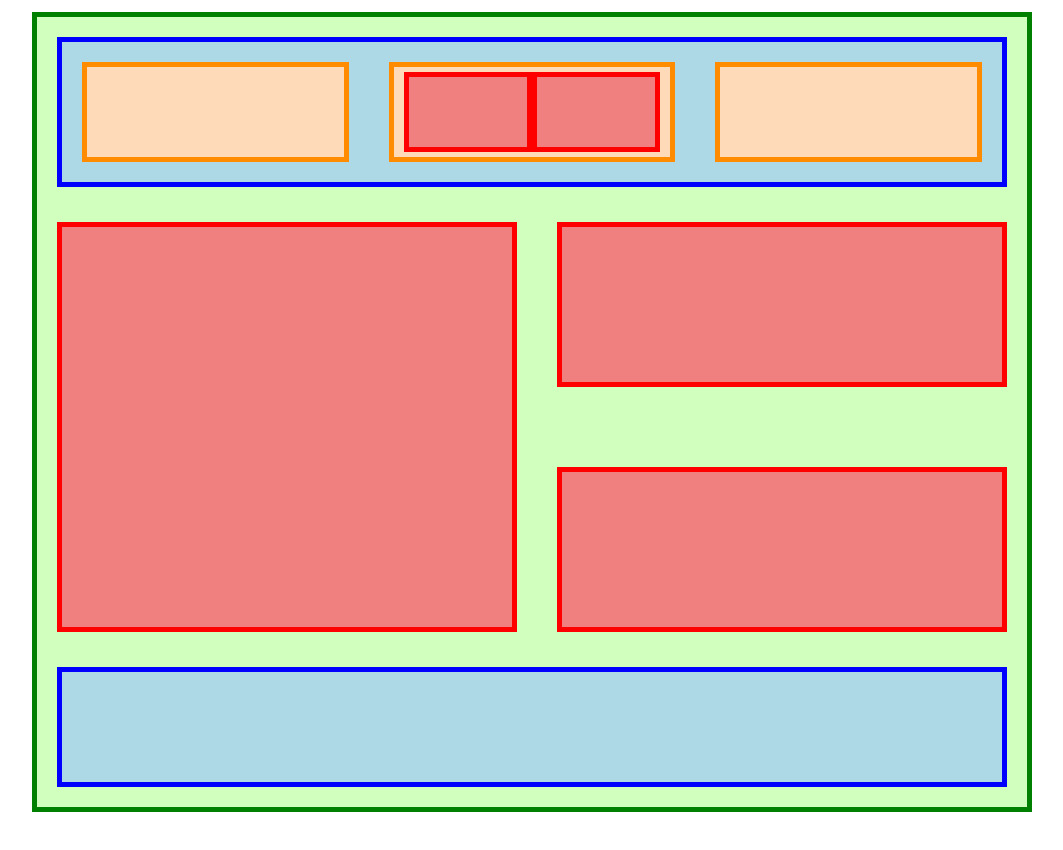
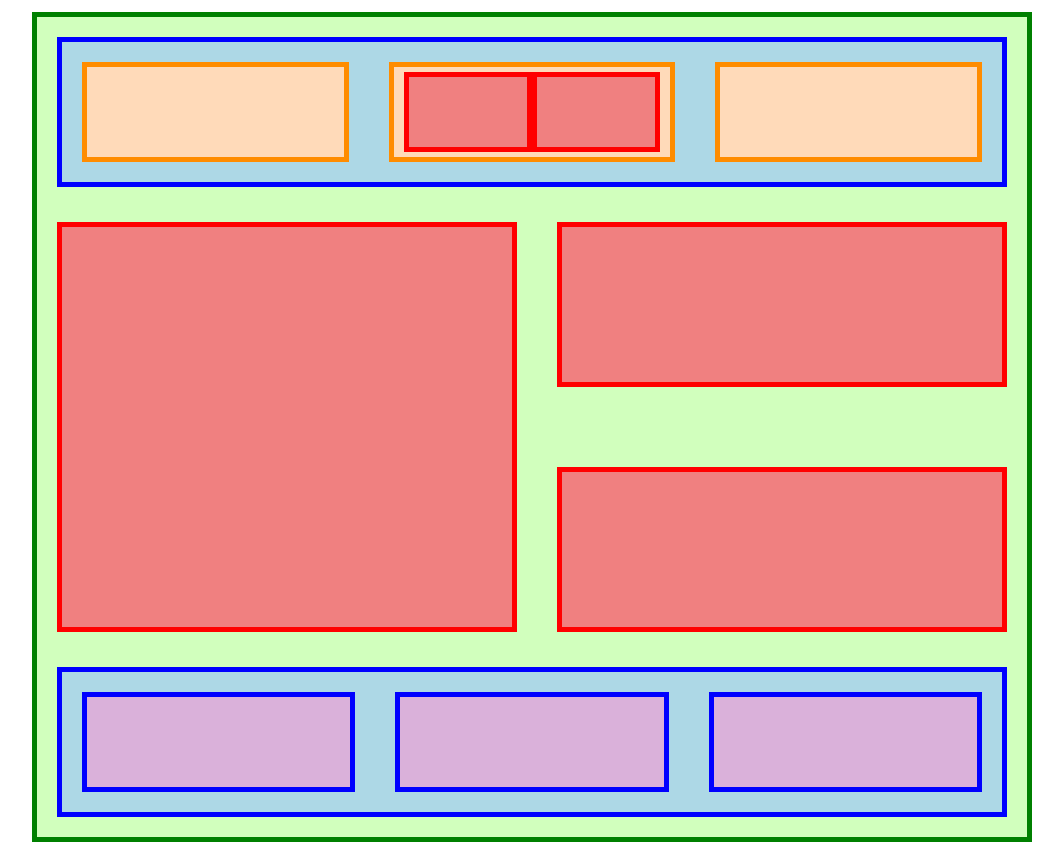
Before and after one commit to AC-TEC/flexbox-playground, a plain HTML site: page PLAY_FLEXBOX/index.html in a window 1280 px wide. Shown: the part 113-963 px from the top of the page, without its empty margins (108-1171 px from the left). Before the commit the page ends 933 px from the top, so only its background shows below. Drawn offline with Linux system fonts and the light colour scheme.

Commit message:
ADDED ELEMENTS FOR BOTTOM CONTAINER AND FIXED SIZING ISSUES

```diff
--- a/PLAY_FLEXBOX/index.css
+++ b/PLAY_FLEXBOX/index.css
@@ -29,7 +29,7 @@ Contain all other containers (Parent)
     display: flex;
     border: 5px solid green;
     background-color: #d1ffbd;
-    height: 800px;
+    height: 830px;
     width: 1000px;
     box-sizing: border-box;
     flex-direction: column; /* Added so we stack boxes top to bottom (for blue boxes)*/
@@ -156,5 +156,21 @@ The reason is so that we dont get a border in the middle, where we margined the
     width: 950px;
     margin: 20px;
     box-sizing: border-box;
-    align-items: center; /* Aligns the 3 boxes below to center of this container*/
+    align-items: center;/* Aligns the 3 boxes below to center of this container*/
 }
+
+
+/*
+3 Boxes inside bottom container
+*/
+
+.first, .second, .third {
+    display: flex;
+    background-color: #dab1da;
+    border: 5px solid blue;
+    height: 100px;
+    flex: 1;
+    margin: 20px;
+    box-sizing: border-box;
+    align-items: center;
+}
--- a/PLAY_FLEXBOX/index.html
+++ b/PLAY_FLEXBOX/index.html
@@ -38,7 +38,13 @@
             </div>
 
             <!-- Bottom section -->
-            <div class="bottom_container"></div>
+            <div class="bottom_container">
+                <div class="first"></div>
+                <!-- Second box will contain 2 more boxes-->
+                <div class="second"></div>
+                <div class="third"></div>
+
+            </div>
 
 
         </div>
```
